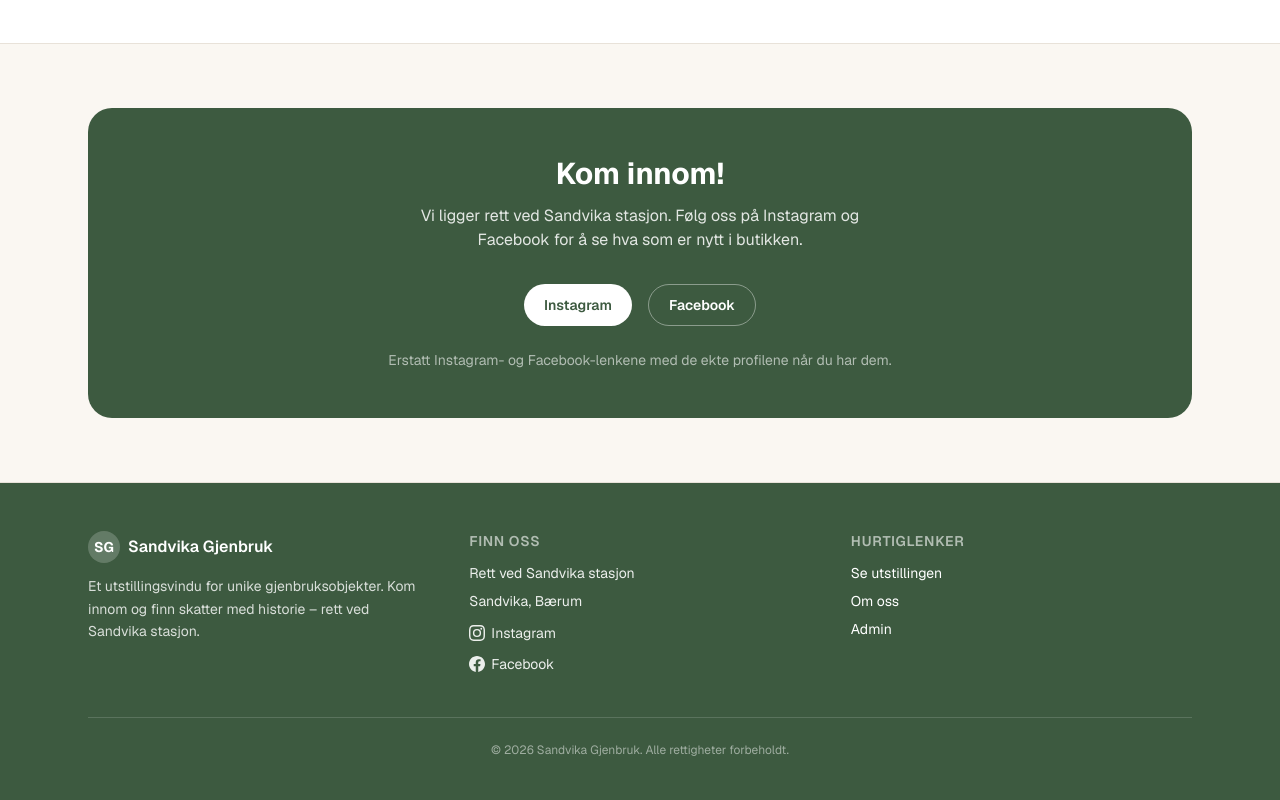
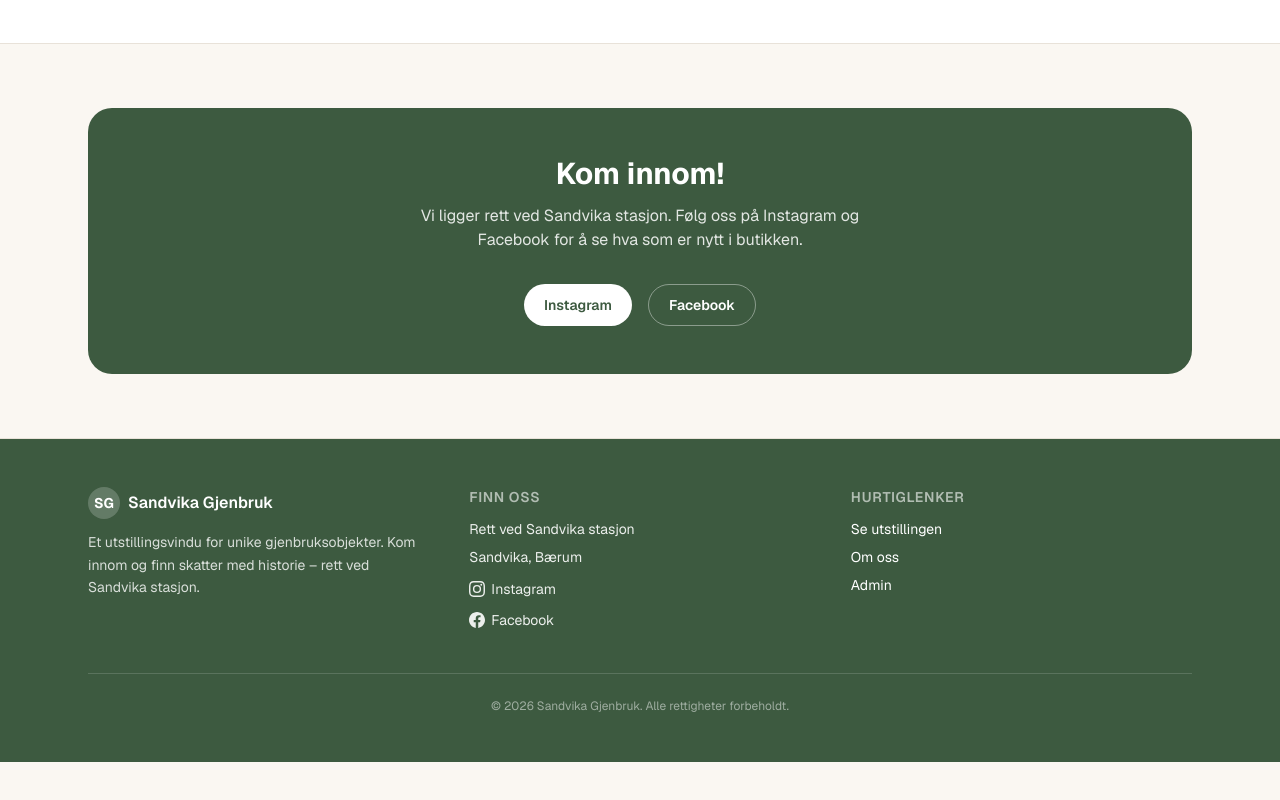
Before and after one commit to aubnic/sandvika-gjenbruk, a Next.js app: page / in a window 1280 px wide. Shown: the part 2314-3114 px from the top of the page. After the commit the page ends 3076 px from the top, so only its background shows below. Built offline with nearby package versions, Linux system fonts and the light colour scheme.

Commit message:
Homepage: real Instagram and Facebook links

```diff
--- a/src/app/page.tsx
+++ b/src/app/page.tsx
@@ -142,7 +142,7 @@
           </p>
           <div className="mt-8 flex flex-wrap justify-center gap-4">
             <a
-              href="https://instagram.com"
+              href="https://www.instagram.com/sandvikagjenbruk"
               target="_blank"
               rel="noopener noreferrer"
               className="inline-flex items-center gap-2 rounded-full bg-white px-5 py-2.5 text-sm font-semibold text-primary transition hover:bg-accent"
@@ -150,7 +150,7 @@
               Instagram
             </a>
             <a
-              href="https://facebook.com"
+              href="https://www.facebook.com/p/Sandvika-Gjenbruk-61591488455336/"
               target="_blank"
               rel="noopener noreferrer"
               className="inline-flex items-center gap-2 rounded-full border border-white/40 px-5 py-2.5 text-sm font-semibold text-white transition hover:bg-white/10"
@@ -158,9 +158,6 @@
               Facebook
             </a>
           </div>
-          <p className="mt-6 text-sm text-white/60">
-            Erstatt Instagram- og Facebook-lenkene med de ekte profilene når du har dem.
-          </p>
         </div>
       </section>
     </>
```
